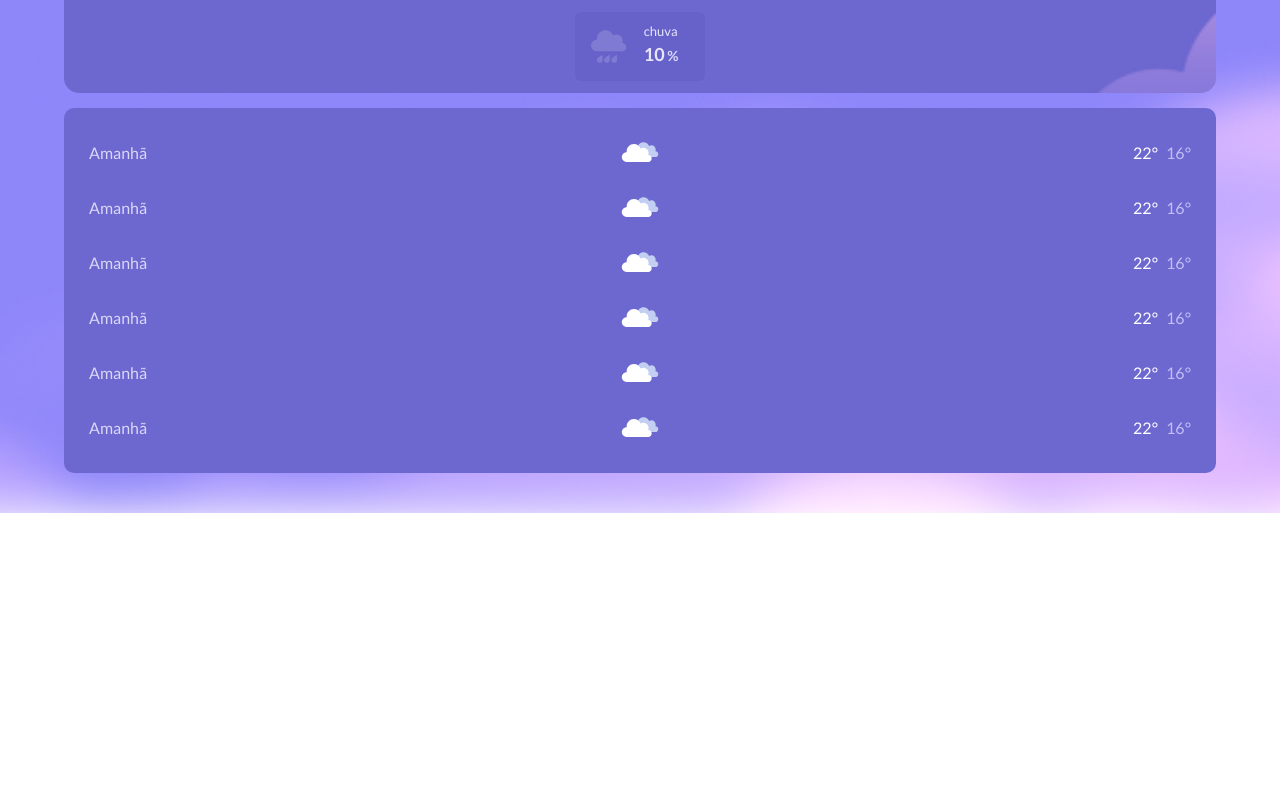
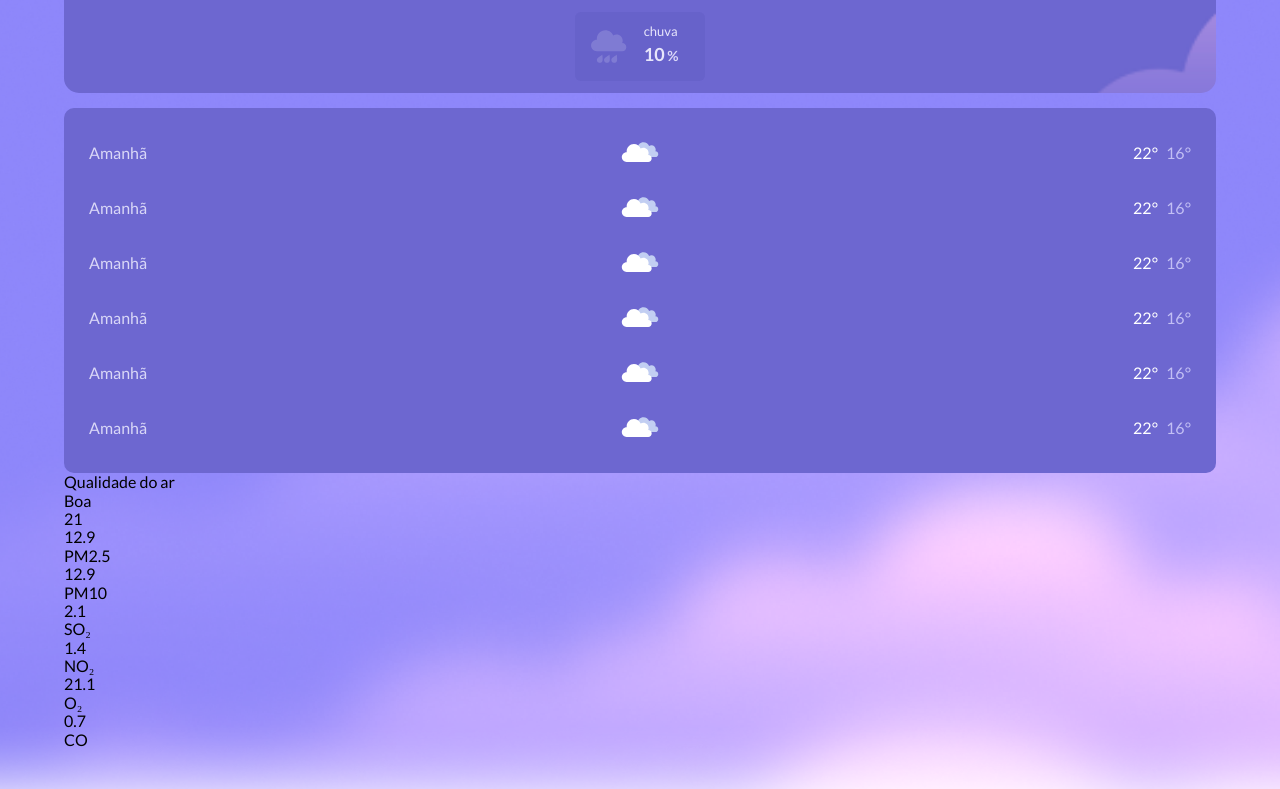
Before and after one commit to Otavio-MBarra/weather-app, a website: page index.html in a window 1280 px wide. Shown: the part 528-1317 px from the top of the page. Before the commit the page ends 1041 px from the top, so only its background shows below. Drawn offline with Linux system fonts and the light colour scheme.

Commit message:
made html air quality panel

```diff
--- a/index.html
+++ b/index.html
@@ -145,6 +145,39 @@
             <p class="day__day-temperature">22°<span> 16°</span></p>
           </li>
         </ul>
+        <div class="air-quality-panel">
+          <p class="air-quality-panel__text">Qualidade do ar</p>
+          <div class="air-quality-panel__quality-statistc">
+            <p class="quality-statistic__text">Boa</p>
+            <p class="quality-statistic__percentage">21</p>
+            <ul class="quality-statistic__statistics">
+              <li class="statistics__more-info-statistic">
+                <p class="more-info-statistic__number">12.9</p>
+                <p class="more-info-statistic__unit">PM2.5</p>
+              </li>
+              <li class="statistics__more-info-statistic">
+                <p class="more-info-statistic__number">12.9</p>
+                <p class="more-info-statistic__unit">PM10</p>
+              </li>
+              <li class="statistics__more-info-statistic">
+                <p class="more-info-statistic__number">2.1</p>
+                <p class="more-info-statistic__unit">SO₂</p>
+              </li>
+              <li class="statistics__more-info-statistic">
+                <p class="more-info-statistic__number">1.4</p>
+                <p class="more-info-statistic__unit">NO₂</p>
+              </li>
+              <li class="statistics__more-info-statistic">
+                <p class="more-info-statistic__number">21.1</p>
+                <p class="more-info-statistic__unit">O₂</p>
+              </li>
+              <li class="statistics__more-info-statistic">
+                <p class="more-info-statistic__number">0.7</p>
+                <p class="more-info-statistic__unit">CO</p>
+              </li>
+            </ul>
+          </div>
+        </div>
       </section>
     </main>
   </body>
```
